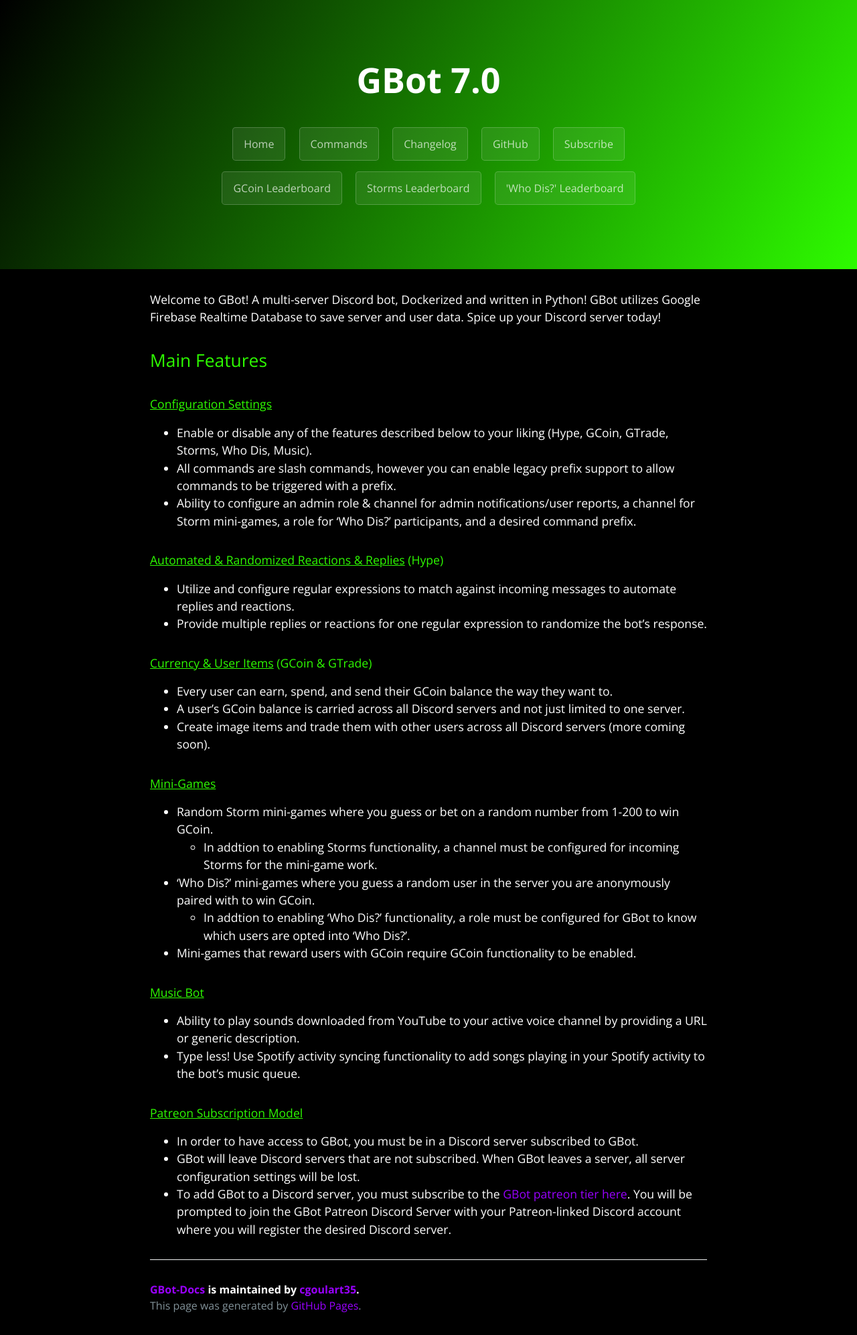
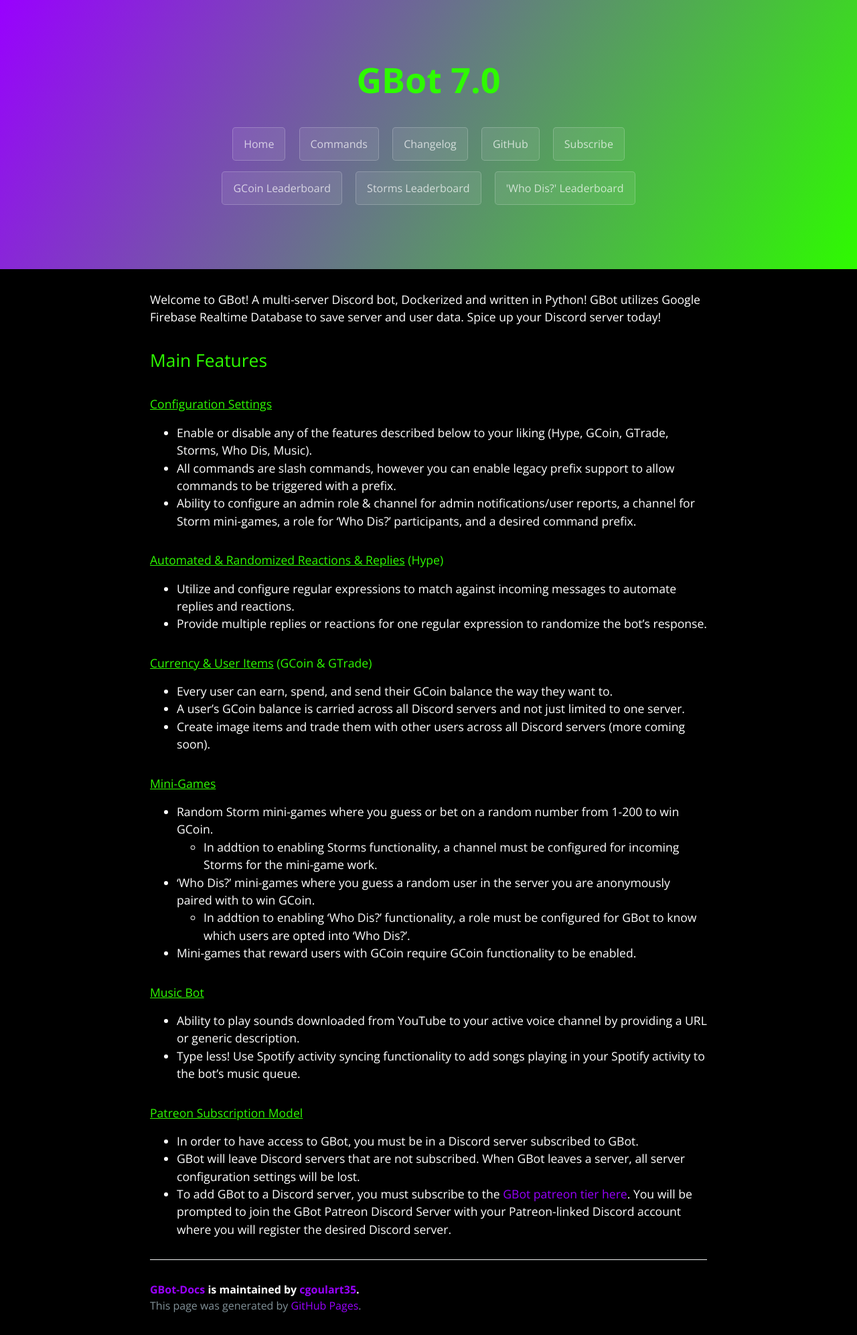
Before and after one commit to cgoulart35/GBot-Docs, a Jekyll site: the page built from docs/index.md, in a window 1280 px wide. Shown: the whole page at 67% size. Built offline with Jekyll 4.4.1, drawn with Linux system fonts in a browser that asks for light colours.

Commit message:
Updating background gradient and title colors

```diff
--- a/docs/_sass/variables.scss
+++ b/docs/_sass/variables.scss
@@ -3,9 +3,9 @@ $large-breakpoint: 64em !default;
 $medium-breakpoint: 42em !default;
 
 // Headers
-$header-heading-color: #fff !default;
+$header-heading-color: #2efb00 !default;
 $header-bg-color: #2efb00 !default;
-$header-bg-color-secondary: #000000 !default;
+$header-bg-color-secondary: #9900ff !default;
 
 // Body
 $body-background-color: #000 !default;
```
